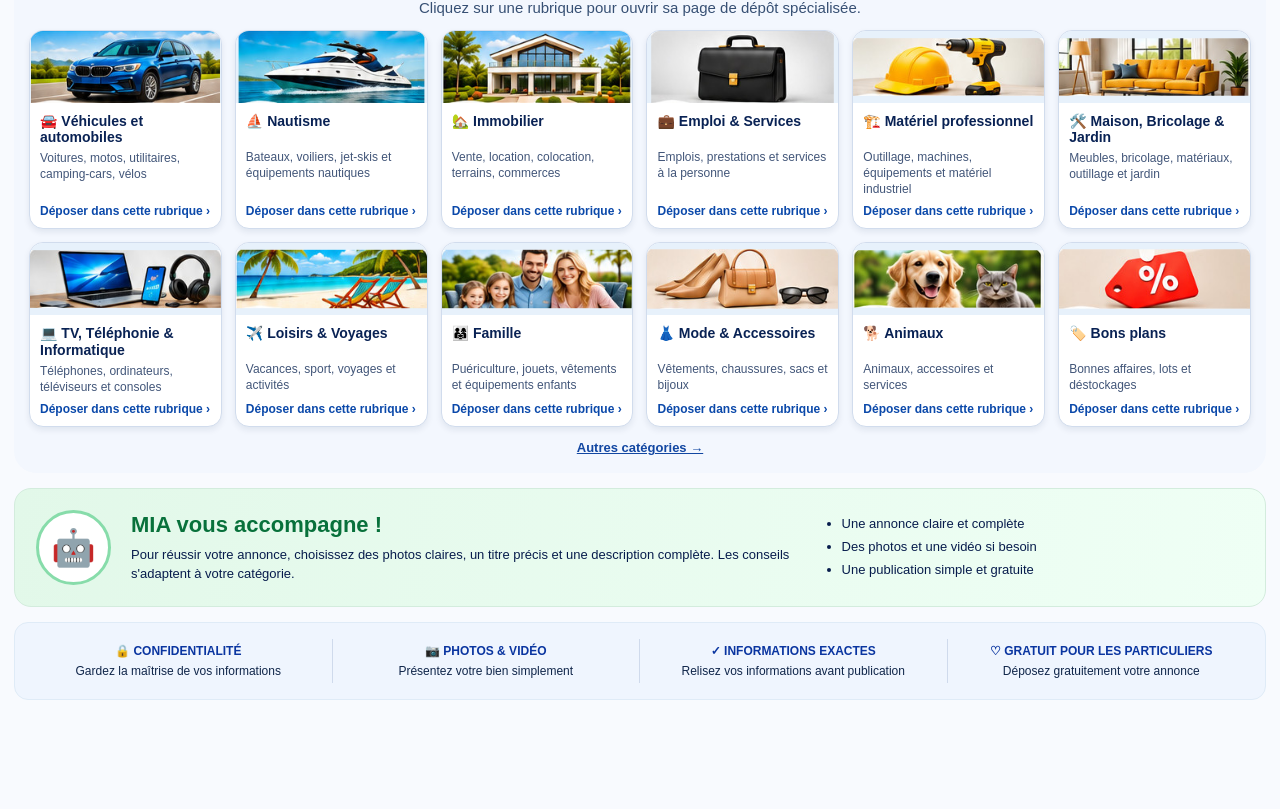
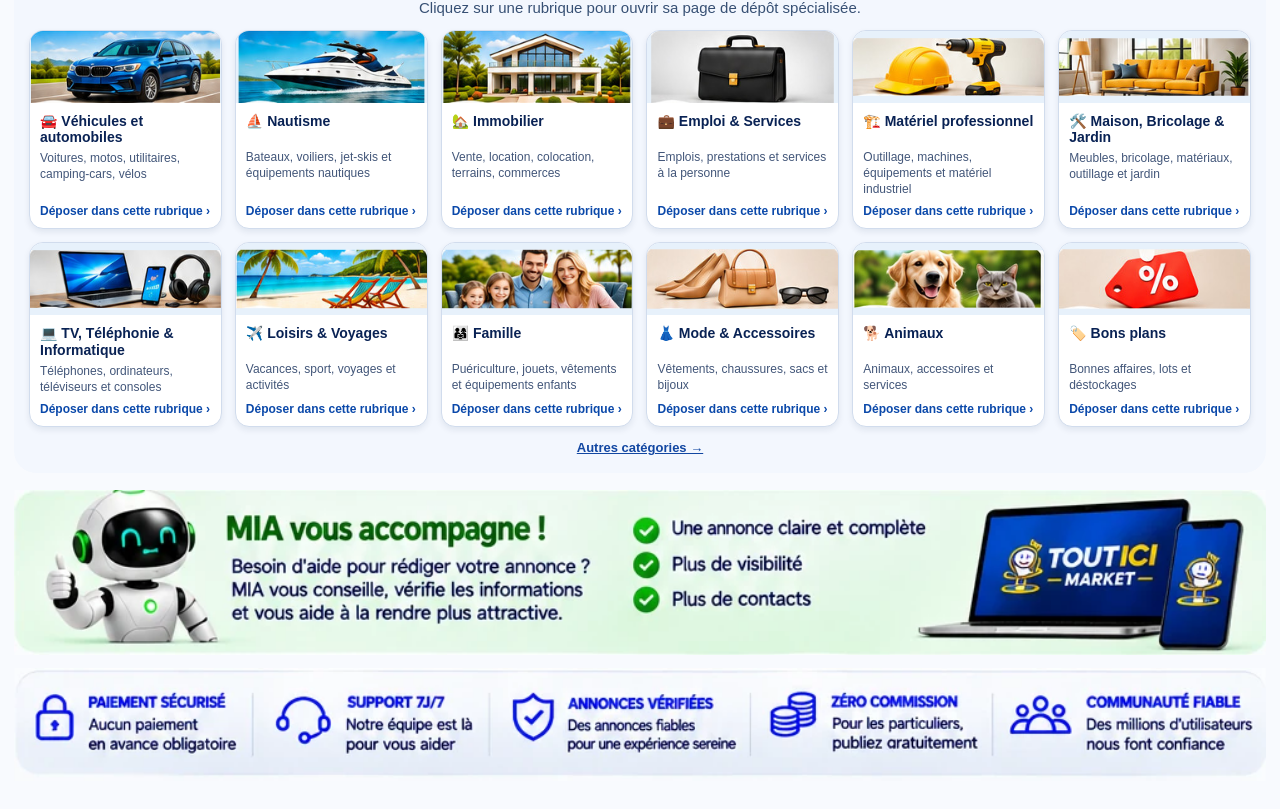
Before and after one commit to Touticimarket/tout-ici-market, a Next.js app: page /deposer in a window 1280 px wide. Shown: the part 1111-1920 px from the top of the page. Before the commit the page ends 1839 px from the top, so only its background shows below. Built offline with nearby package versions, Linux system fonts and the light colour scheme.

Commit message:
Integrate exact approved MIA companion and five-guarantee strips on deposit page only

```diff
--- a/app/deposer/page.tsx
+++ b/app/deposer/page.tsx
@@ -58,6 +58,9 @@ body:has(.depot-entry) .tim-content{width:100%}
 .depot-entry .card .go{font-size:12px;color:#0b49aa;font-weight:800;margin-top:7px}
 .depot-entry .other{text-align:center;padding-top:13px;font-size:13px}
 .depot-entry .other a{color:#1247a2;font-weight:800}
+.depot-entry .approved-lower{display:flex;flex-direction:column;gap:13px;margin:17px 0 0}
+.depot-entry .approved-lower img{display:block;width:100%;height:auto;object-fit:contain}
+.depot-entry .mobile-lower{display:none}
 .depot-entry .mia{display:grid;grid-template-columns:auto 1.6fr 1fr;gap:20px;align-items:center;background:linear-gradient(100deg,#e2f8e9,#effff5);border:1px solid #d3ecdd;border-radius:17px;margin:15px 0;padding:21px}
 .depot-entry .mia-icon{width:75px;height:75px;border:3px solid #87dcaa;display:grid;place-items:center;font-size:36px;border-radius:50%;background:#fff}
 .depot-entry .mia h2{margin:0 0 7px;font-size:22px;color:#08713b}
@@ -84,6 +87,7 @@ body:has(.depot-entry) .tim-content{width:100%}
 .depot-entry .categories-wrap{padding:9px;border-radius:15px}
 .depot-entry .cards{grid-template-columns:repeat(2,minmax(0,1fr));gap:9px}.depot-entry .card img,.depot-entry .card .fallback{height:auto;aspect-ratio:2.65/1}
 .depot-entry .card-text{padding:9px}.depot-entry .card strong{font-size:12px}.depot-entry .card small{font-size:10px}
+.depot-entry .approved-lower{display:none}.depot-entry .mobile-lower{display:block}
 .depot-entry .mia{grid-template-columns:auto 1fr;gap:10px;padding:12px}.depot-entry .mia-icon{width:51px;height:51px;font-size:25px}.depot-entry .mia h2{font-size:17px}.depot-entry .mia ul{grid-column:1/-1;font-size:12px}
 .depot-entry .trust{grid-template-columns:repeat(2,1fr);row-gap:12px}
 }
@@ -105,7 +109,12 @@ body:has(.depot-entry) .tim-content{width:100%}
 <div className="card-text"><strong>{c.icone} {c.nom}</strong><small>{c.resume}</small><span className="go">Déposer dans cette rubrique ›</span></div></Link>)}</div>
 <div className="other"><Link href="/deposer/autres">Autres catégories →</Link></div>
 </section>
+<div className="approved-lower">
+<img src="/depot/mia-reference.svg" alt="MIA vous accompagne : conseils pour rédiger votre annonce, plus de visibilité et plus de contacts" />
+<img src="/depot/garanties-reference.svg" alt="Paiement sécurisé, support 7 jours sur 7, annonces vérifiées, zéro commission et communauté fiable" />
+</div>
+<div className="mobile-lower">
 <section className="mia"><div className="mia-icon" aria-hidden="true">🤖</div><div><h2>MIA vous accompagne !</h2><p>Pour réussir votre annonce, choisissez des photos claires, un titre précis et une description complète. Les conseils s'adaptent à votre catégorie.</p></div><ul><li>Une annonce claire et complète</li><li>Des photos et une vidéo si besoin</li><li>Une publication simple et gratuite</li></ul></section>
-<div className="trust"><div><b>🔒 CONFIDENTIALITÉ</b>Gardez la maîtrise de vos informations</div><div><b>📷 PHOTOS & VIDÉO</b>Présentez votre bien simplement</div><div><b>✓ INFORMATIONS EXACTES</b>Relisez vos informations avant publication</div><div><b>♡ GRATUIT POUR LES PARTICULIERS</b>Déposez gratuitement votre annonce</div></div>
+<div className="trust"><div><b>🔒 CONFIDENTIALITÉ</b>Gardez la maîtrise de vos informations</div><div><b>📷 PHOTOS & VIDÉO</b>Présentez votre bien simplement</div><div><b>✓ INFORMATIONS EXACTES</b>Relisez vos informations avant publication</div><div><b>♡ GRATUIT POUR LES PARTICULIERS</b>Déposez gratuitement votre annonce</div></div></div>
 </main>;
 }
```
